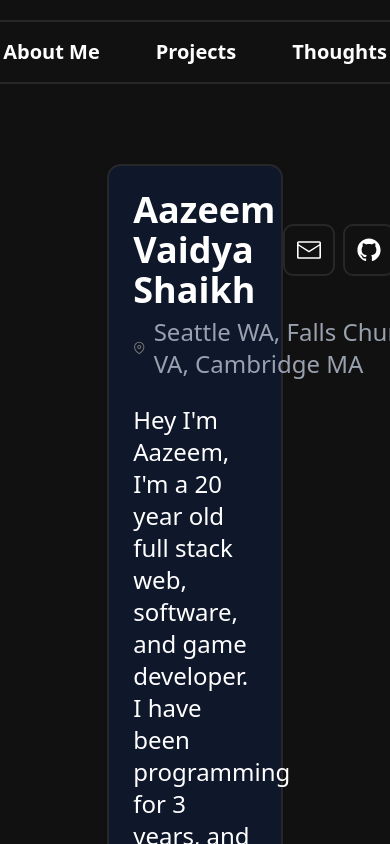
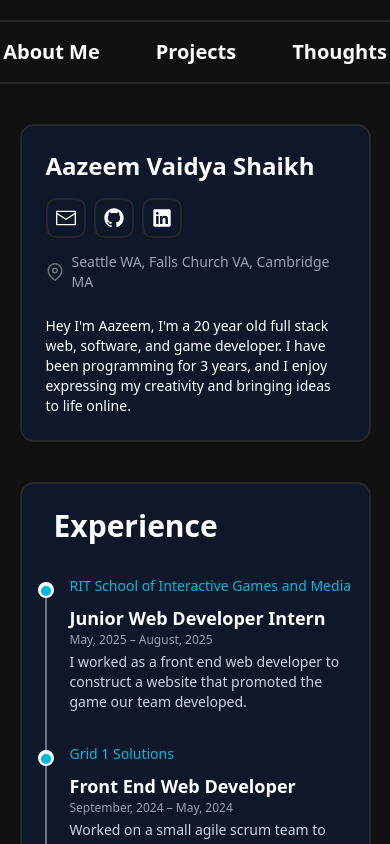
Before and after one commit to AazeemVS/Portfolio-Site, a React (Vite) app in the folder my-portfolio/: page /LandingPage in a window 390 px wide. Shown: the top 844 px of the page. Built offline with nearby package versions, Linux system fonts and the light colour scheme.

Commit message:
wrote responsiveness for the about me card, and skills section component on my landing page

```diff
--- /dev/null
+++ b/my-portfolio/src/components/ui/about-me-card.tsx
@@ -0,0 +1,99 @@
+import {
+  Card,
+  CardHeader,
+  CardTitle,
+  CardDescription,
+  CardContent,
+} from "@/components/ui/card";
+import {
+  EnvelopeClosedIcon,
+  GitHubLogoIcon,
+  LinkedInLogoIcon,
+} from "@radix-ui/react-icons";
+
+const AbtMe = () => {
+  return (
+    <Card className="bg-slate-900 text-card-foreground rounded-xl border-2 border-solid border-[#27272a] shadow-sm w-[90%] md:w-[80%] lg:w-[60%] xl:w-[45%] mt-10 md:mt-20 mx-auto">
+      <CardHeader>
+        <CardTitle>
+          <div className="flex flex-col sm:flex-row w-full justify-between items-start sm:items-center gap-4 sm:gap-2">
+            {/* Name (full width on mobile, left-aligned on desktop) */}
+            <h1 className="text-2xl sm:text-3xl md:text-4xl font-bold m-0">
+              Aazeem Vaidya Shaikh
+            </h1>
+
+            {/* Social links (full width on mobile, right-aligned on desktop) */}
+            <div className="flex gap-2 w-full sm:w-auto justify-start sm:justify-end">
+              {/* Email */}
+              <a
+                href="mailto:av7304@rit.edu"
+                target="_blank"
+                aria-label="Email"
+                className="card p-2 sm:p-3 border-2 border-solid border-[#27272a] hover:bg-[#27272a] rounded-lg
+                  transition-all duration-200 ease-in-out
+                  transform hover:-translate-y-1"
+              >
+                <EnvelopeClosedIcon className="h-5 w-5 sm:h-6 sm:w-6" />
+              </a>
+
+              {/* GitHub */}
+              <a
+                href="https://github.com/AazeemVS"
+                target="_blank"
+                aria-label="GitHub"
+                className="card p-2 sm:p-3 border-2 border-solid border-[#27272a] hover:bg-[#27272a] rounded-lg
+                  transition-all duration-200 ease-in-out
+                  transform hover:-translate-y-1"
+              >
+                <GitHubLogoIcon className="h-5 w-5 sm:h-6 sm:w-6" />
+              </a>
+
+              {/* LinkedIn */}
+              <a
+                href="https://linkedin.com/in/AazeemVS"
+                target="_blank"
+                aria-label="LinkedIn"
+                className="card p-2 sm:p-3 border-2 border-solid border-[#27272a] hover:bg-[#27272a] rounded-lg
+                  transition-all duration-200 ease-in-out
+                  transform hover:-translate-y-1"
+              >
+                <LinkedInLogoIcon className="h-5 w-5 sm:h-6 sm:w-6" />
+              </a>
+            </div>
+          </div>
+        </CardTitle>
+        <CardDescription>
+          <div className="flex items-center gap-2 mt-2 sm:mt-0">
+            <svg
+              xmlns="http://www.w3.org/2000/svg"
+              width="18"
+              height="18"
+              viewBox="0 0 24 24"
+              fill="none"
+              stroke="currentColor"
+              strokeWidth="2"
+              strokeLinecap="round"
+              strokeLinejoin="round"
+              className="flex-shrink-0"
+            >
+              <path d="M21 10c0 7-9 13-9 13s-9-6-9-13a9 9 0 0 1 18 0z"></path>
+              <circle cx="12" cy="10" r="3"></circle>
+            </svg>
+            <p className="text-gray-400 text-sm sm:text-base">
+              Seattle WA, Falls Church VA, Cambridge MA
+            </p>
+          </div>
+        </CardDescription>
+      </CardHeader>
+      <CardContent>
+        <p className="text-sm sm:text-base">
+          Hey I'm Aazeem, I'm a 20 year old full stack web, software, and game
+          developer. I have been programming for 3 years, and I enjoy expressing
+          my creativity and bringing ideas to life online.
+        </p>
+      </CardContent>
+    </Card>
+  );
+};
+
+export default AbtMe;
--- a/my-portfolio/src/components/ui/landingPageSkillsSection.tsx
+++ b/my-portfolio/src/components/ui/landingPageSkillsSection.tsx
@@ -20,24 +20,21 @@ import AngularIcon from "@/components/ui/icons/angularIcon";
 import FigmaIcon from "@/components/ui/icons/figmaIcon";
 
 function landingPageSkillsSection() {
-  const [isPaused, setIsPaused] = useState<boolean>(false); // State now lives here
-  {
-    /* Pass state and setter to PauseBtn */
-  }
+  const [isPaused, setIsPaused] = useState<boolean>(false);
 
   return (
-    <>
-      <section className="bg-[#0f172a] text-card-foreground flex flex-col gap-6 rounded-xl border-2 border-solid border-[#27272a] py-6 shadow-sm w-[45%] mt-20 mx-auto relative flex flex-col justify-center overflow-hidden">
+    <section className="bg-[#0f172a] text-card-foreground flex flex-col gap-6 rounded-xl border-2 border-solid border-[#27272a] py-6 shadow-sm w-[90%] md:w-[80%] lg:w-[60%] xl:w-[45%] mt-10 md:mt-20 mx-auto relative justify-center overflow-hidden">
       <div className="w-full max-w-6xl mx-auto">
-          <div className="flex flex-col justify-center [&>*]:pb-4 ">
+        <div className="flex flex-col justify-center [&>*]:pb-4">
           {/* Title */}
-            <div className="grid grid-cols-2 ml-[2rem] mr-[2rem] items-center">
+          <div className="grid grid-cols-2 px-4 sm:px-8 items-center">
             <div className="text-left">
-                <h2 className="text-white text-5xl font-bold">My Skills</h2>
+              <h2 className="text-white text-3xl sm:text-4xl md:text-5xl font-bold">
+                My Skills
+              </h2>
             </div>
             <div>
-                <div className="text-right ">
-                  {/* Button which appears on hover which allows the user to click onto a sub page about the project*/}
+              <div className="text-right">
                 <PauseBtn isPaused={isPaused} setIsPaused={setIsPaused} />
               </div>
             </div>
@@ -72,7 +69,6 @@ function landingPageSkillsSection() {
         </div>
       </div>
     </section>
-    </>
   );
 }
 export default landingPageSkillsSection;
--- a/my-portfolio/src/pages/LandingPage.tsx
+++ b/my-portfolio/src/pages/LandingPage.tsx
@@ -1,102 +1,15 @@
 import React from "react";
-import {
-  Card,
-  CardContent,
-  CardDescription,
-  CardHeader,
-  CardTitle,
-} from "@/components/ui/card";
+import { Card } from "@/components/ui/card";
 
 import Footer from "@/components/ui/footer";
 import Experience from "@/components/ui/experience";
 import LandingPageSkillsScroller from "@/components/ui/landingPageSkillsSection";
-import {
-  GitHubLogoIcon,
-  LinkedInLogoIcon,
-  EnvelopeClosedIcon,
-} from "@radix-ui/react-icons";
-
+import AbouttMe from "@/components/ui/about-me-card";
 import LandingPageProjects from "@/components/ui/landingPageProjects";
 const LandingPage: React.FC = () => {
   return (
     <>
-      <Card className="bg-slate-900">
-        <CardHeader>
-          <CardTitle>
-            <div className="flex flex-row w-full justify-between items-center gap-2">
-              {/* Name (left-aligned) */}
-              <h1 className="text-4xl  font-bold m-0">Aazeem Vaidya Shaikh</h1>
-
-              {/* Social links (right-aligned) */}
-              <div className="flex gap-2 justify-end">
-                {/* Email */}
-                <a
-                  href="mailto:av7304@rit.edu"
-                  target="_blank"
-                  aria-label="Email"
-                  className="card p-3 border-2 border-solid border-[#27272a] hover:bg-[#27272a] rounded-lg
-        transition-all duration-200 ease-in-out
-        transform hover:-translate-y-1"
-                >
-                  <EnvelopeClosedIcon className="h-6 w-6"></EnvelopeClosedIcon>
-                </a>
-
-                {/* GitHub */}
-                <a
-                  href="https://github.com/AazeemVS"
-                  target="_blank"
-                  aria-label="GitHub"
-                  className="card p-3 border-2 border-solid border-[#27272a] hover:bg-[#27272a] rounded-lg
-        transition-all duration-200 ease-in-out
-        transform hover:-translate-y-1"
-                >
-                  <GitHubLogoIcon className="h-6 w-6"></GitHubLogoIcon>
-                </a>
-
-                {/* LinkedIn */}
-                <a
-                  href="https://linkedin.com/in/AazeemVS"
-                  target="_blank"
-                  aria-label="LinkedIn"
-                  className="card p-3 border-2 border-solid border-[#27272a] hover:bg-[#27272a] rounded-lg
-        transition-all duration-200 ease-in-out
-        transform hover:-translate-y-1"
-                >
-                  <LinkedInLogoIcon className="h-6 w-6"></LinkedInLogoIcon>
-                </a>
-              </div>
-            </div>
-          </CardTitle>
-          <CardDescription>
-            <div className="flex items-center gap-2">
-              <svg
-                xmlns="http://www.w3.org/2000/svg"
-                width="20"
-                height="20"
-                viewBox="0 0 24 24"
-                fill="none"
-                stroke="currentColor"
-                strokeWidth="2"
-                strokeLinecap="round"
-                strokeLinejoin="round"
-              >
-                <path d="M21 10c0 7-9 13-9 13s-9-6-9-13a9 9 0 0 1 18 0z"></path>
-                <circle cx="12" cy="10" r="3"></circle>
-              </svg>
-              <p className="text-gray-400 ">
-                Seattle WA, Falls Church VA, Cambridge MA
-              </p>
-            </div>
-          </CardDescription>
-        </CardHeader>
-        <CardContent>
-          <p>
-            Hey I'm Aazeem, I'm a 20 year old full stack web, software, and game
-            developer. I have been programming for 3 years, and I enjoy
-            expressing my creativity and bringing ideas to life online.
-          </p>
-        </CardContent>
-      </Card>
+      <AbouttMe></AbouttMe>
       <Experience></Experience>
 
       <LandingPageSkillsScroller />
```
Lines whose indentation alone changed are shown as unchanged.
